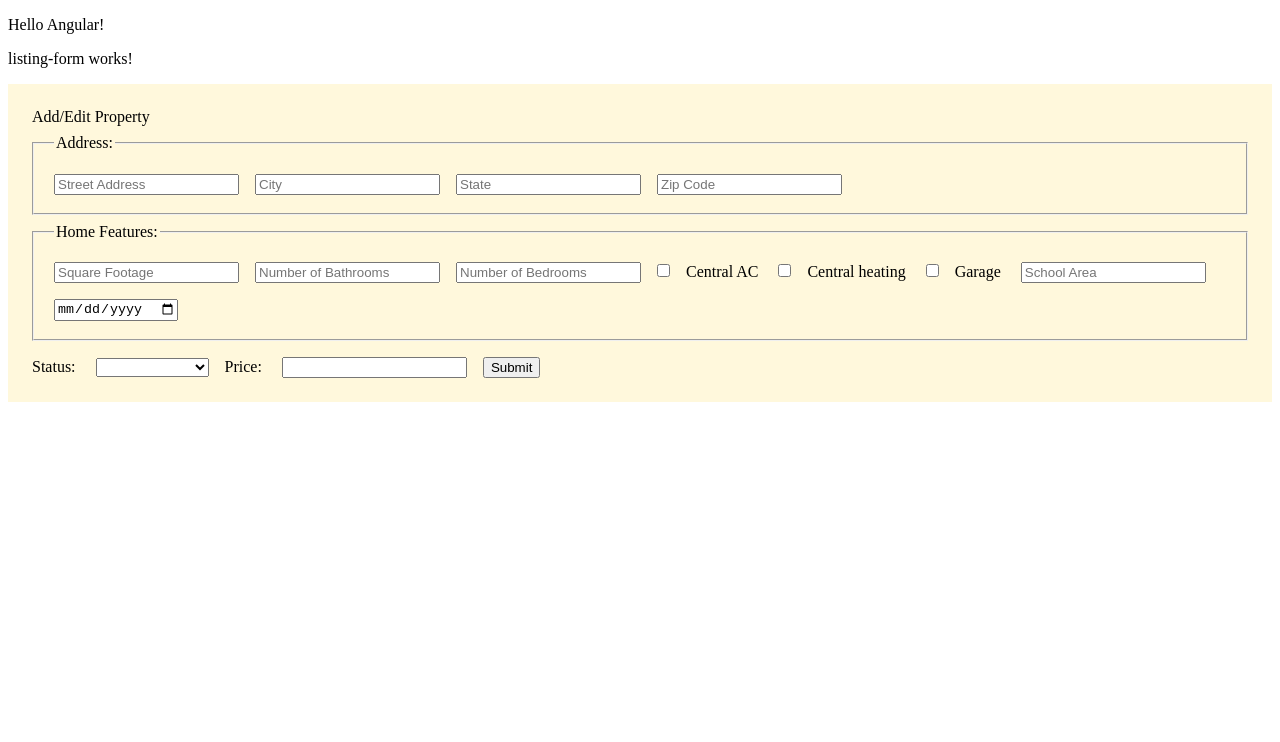
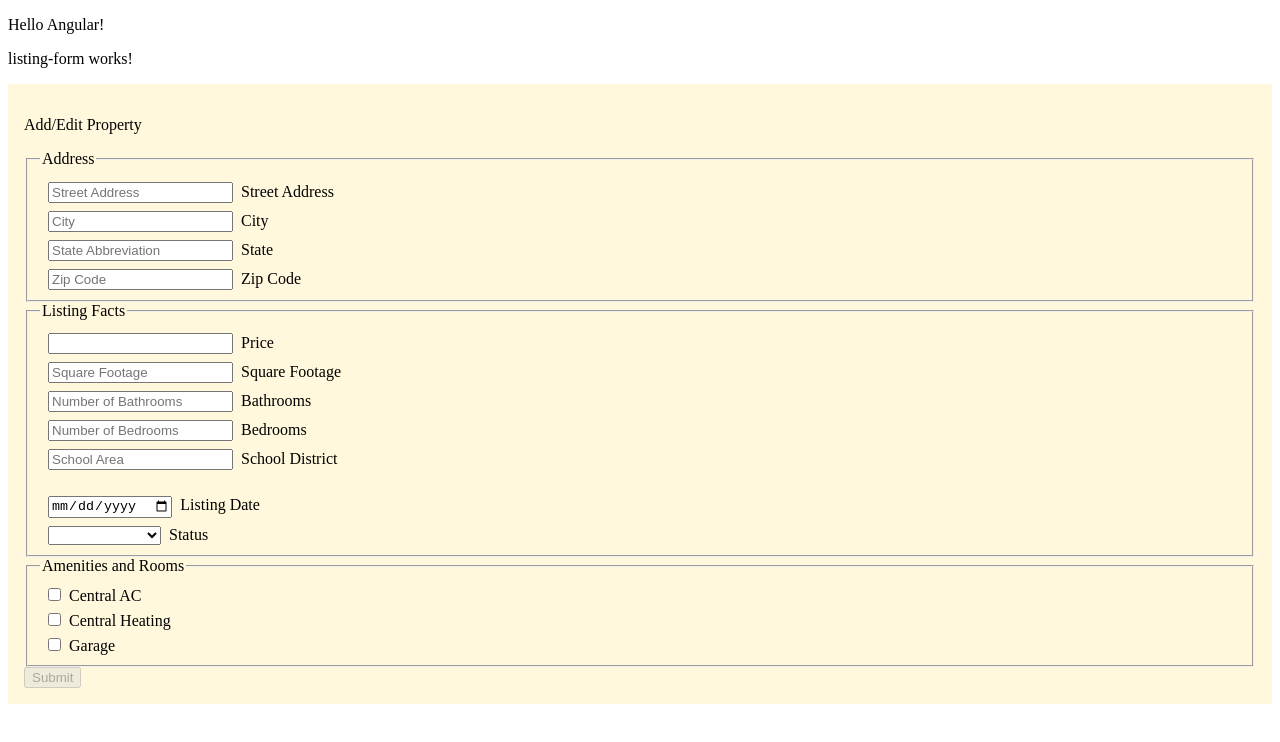
Before and after one commit to Jan-23-Liftoff-KC/ddesmi-launch-codes, an Angular app in the folder src/main/ui/: page /properties/all in a window 1280 px wide. Shown: the top 742 px of the page. Built offline with nearby package versions, Linux system fonts and the light colour scheme; no server answers.

Commit message:
listing form front end validation

```diff
--- a/src/main/ui/src/app/listing-form/listing-form.component.css
+++ b/src/main/ui/src/app/listing-form/listing-form.component.css
@@ -1,8 +1,19 @@
-form * {
+.alert {
+    background-color: #ff000020;
+    color:brown;
     margin:.5rem;
+    padding:.25rem;
+}
+.form-control {
+    margin:.5rem .5rem 0px .5rem;
+    display:inline-block;
 }
 
 form {
     background-color:cornsilk;
     padding: 1rem;
 }
+
+.form-control.ng-invalid.ng-touched {
+    border:solid 1px red;
+}
--- a/src/main/ui/src/app/listing-form/listing-form.component.html
+++ b/src/main/ui/src/app/listing-form/listing-form.component.html
@@ -2,86 +2,191 @@
 <form  #listingForm="ngForm" (ngSubmit)="onAddListing(listingForm)">
     <p>Add/Edit Property</p>
     <fieldset>
-    <legend>Address: </legend>
-    <input type="text" ngModel id="address" name="address" placeholder="Street Address">
-    <input type="text" ngModel id="city" name="city" placeholder="City">
-    <input type="text" ngModel id="state" name="state" placeholder="State">
-    <input type="text" ngModel id="zip" name="zip" placeholder="Zip Code">
+        <legend>Address </legend>
+        <input name="address"
+            required
+            ngModel
+            #address="ngModel"
+            id="address"
+            type="text"
+            class="form-control"
+            placeholder="Street Address"
+        >
+        <label for="address">Street Address</label>
+        <br>
+        <input name="city"
+            required
+            ngModel
+            #city="ngModel"
+            id="city"
+            type="text"
+            class="form-control"
+            placeholder="City"
+        >
+        <label for="city">City</label>
+        <br>
+        <input name="state"
+            required
+            minlength="2"
+            maxLength="2"
+            ngModel
+            #state="ngModel"
+            id="state"
+            type="text"
+            class="form-control"
+            placeholder="State Abbreviation"
+            >
+            <label for="state">State</label>
+            <br>
+            <input name="zip"
+            required
+            minlength="5"
+            maxLength="5"
+            ngModel
+            #zip="ngModel"
+            id="zip"
+            type="text"
+            class="form-control"
+            placeholder="Zip Code"
+            >
+            <label for="zip">Zip Code</label>
+            <div
+            class="alert"
+            *ngIf=" (address.touched && !address.valid) ||
+                    (city.touched && !city.valid) ||
+                    (state.touched && !state.valid) ||
+                    (zip.touched &&!zip.valid)"
+            >
+            <div>Please review address fields. </div>
+        </div>
         </fieldset>
         <fieldset>
-        <legend>Home Features: </legend>
-
-        <input
+            <legend>Listing Facts </legend>
+            <input name="price"
+            required
+            ngModel
+            #price="ngModel"
             type="text"
+            class="form-control"
+            id="price"
+            >
+            <label for="price">Price</label>
+            <br>
+            <input name="squareFootage"
+            required
+            minlength="2"
             ngModel
+            #squareFootage="ngModel"
             id="square_footage"
-        name="squareFootage"
-        placeholder="Square Footage">
-
-        <input
+            type="text"
+            class="form-control"
+            placeholder="Square Footage"
+            >
+            <label for="squareFootage">Square Footage</label>
+            <br>
+            <input name="bathrooms"
+            required
+            min="0"
+            onInput="this.value = Math.abs(this.value)"
+            ngModel
+            #bathrooms="ngModel"
+            id="bathrooms"
             type="number"
+            class="form-control"
+            placeholder="Number of Bathrooms"
+        >
+        <label for="bathrooms">Bathrooms</label>
+        <br>
+        <input name="bedrooms"
+            required
+            min="0"
+            onInput="this.value = Math.abs(this.value)"
             ngModel
-        id="bathrooms"
-        name="bathrooms"
-        placeholder="Number of Bathrooms">
-
-        <input
+            #bedrooms="ngModel"
+            id="bedrooms"
             type="number"
+            class="form-control"
+            placeholder="Number of Bedrooms"
+        >
+        <label for="bedrooms">Bedrooms</label>
+        <br>
+        <input name="schoolArea"
+            required
             ngModel
-        id="bedrooms"
-        name="bedrooms"
-        placeholder="Number of Bedrooms">
-
-        <input
-        type="checkbox"
+            #schoolArea="ngModel"
+            id="school_area"
+            type="text"
+            class="form-control"
+            placeholder="School Area"
+        >
+        <label for="schoolArea">School District</label>
+        <br><br>
+        <input name="listingDate"
+            required
+            [(ngModel)]="listingDate"
+            id="listingDate"
+            type="date"
+            class="form-control"
+        >
+        <label for="listingDate">Listing Date</label>
+        <br>
+        <select name="status"
+        required
+        ngModel
+            #status="ngModel"
+            id="status"
+            class="form-control"
+            >
+            <option value="For Sale">For Sale</option>
+            <option value="Pending">Pending</option>
+            <option value="Under Contract">Under Contract</option>
+            <option value="Sold">Sold</option>
+        </select>
+        <label for="status">Status</label>
+        <div
+            class="alert"
+            *ngIf=" (price.touched && !price.valid) ||
+                    (squareFootage.touched && !squareFootage.valid) ||
+                    (bathrooms.touched && !bathrooms.valid) ||
+                    (bedrooms.touched && !bedrooms.valid) ||
+                    (schoolArea.touched && !schoolArea.valid) ||
+                    (status.touched &&!status.valid)"
+            >
+            <div>Please review listing fields. </div>
+        </div>
+    </fieldset>
+    <fieldset>
+        <legend>Amenities and Rooms</legend>
+        <input name="centralCooling"
             [(ngModel)]="centralCooling"
             id="central_cooling"
-        name="centralCooling"
-        value="TRUE">
+            type="checkbox"
+            class="form-control room"
+            value="TRUE"
+        >
         <label for="central_cooling">Central AC </label>
-
-        <input
-        type="checkbox"
+        <br>
+        <input name="centralHeating"
             [(ngModel)]="centralHeating"
             id="central_heating"
-        name="centralHeating"
-        value="TRUE">
-        <label for="central_heating">Central heating </label>
-
-        <input
             type="checkbox"
+            class="form-control room"
+            value="TRUE"
+        >
+        <label for="central_heating">Central Heating </label>
+        <br>
+        <input name="garage"
             [(ngModel)]="garage"
             id="garage"
-        name="garage"
-        value="TRUE">
+            type="checkbox"
+            class="form-control room"
+            value="TRUE"
+        >
         <label for="garage">Garage </label>
+        <br>
+    </fieldset>
 
-        <input
-        type="text"
-        ngModel
-        id="school_area"
-        name="schoolArea"
-        placeholder="School Area">
-
-        <input
-        type="date"
-        [(ngModel)]="listingDate"
-        name="listingDate"
-        id="listingDate"
-        [value]='listingDate'
-        onload="getDate()">
-
-    </fieldset>
-    <label for="status">Status: </label>
-    <select name="status" ngModel id="status" name="status">
-        <option>For Sale</option>
-        <option>Pending</option>
-        <option>Under Contract</option>
-        <option>Sold</option>
-    </select>
-    <label for="price">Price: </label>
-    <input type="text" id="price" ngModel name="price">
     <!-- <label for="realtor_id">Realtor ID: </label>
     <input type="text" id="realtor_id" ngModel name="realtorID"> -->
-    <input type="submit" value="Submit">
+    <input type="submit" value="Submit"  [disabled]="listingForm.invalid">
 </form>
--- a/src/main/ui/src/app/listing-form/listing-form.component.ts
+++ b/src/main/ui/src/app/listing-form/listing-form.component.ts
@@ -14,7 +14,7 @@ export class ListingFormComponent implements OnInit {
   centralHeating: boolean = false;
   centralCooling: boolean = false;
   garage: boolean = false;
-  listingDate = new Date();
+  listingDate = new Date().setDate(2023);
 
 
   public listing: Listing | undefined;
@@ -34,5 +34,4 @@ export class ListingFormComponent implements OnInit {
       }
     )
   };
-
 }
```
Lines whose indentation alone changed are shown as unchanged.
